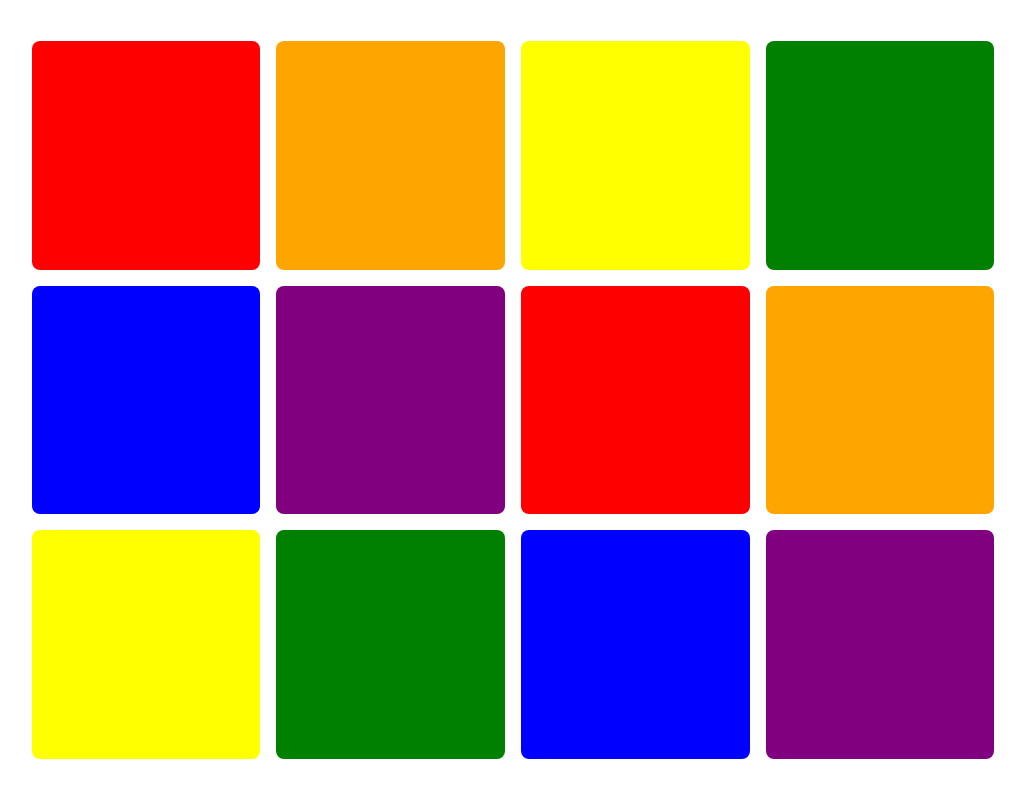
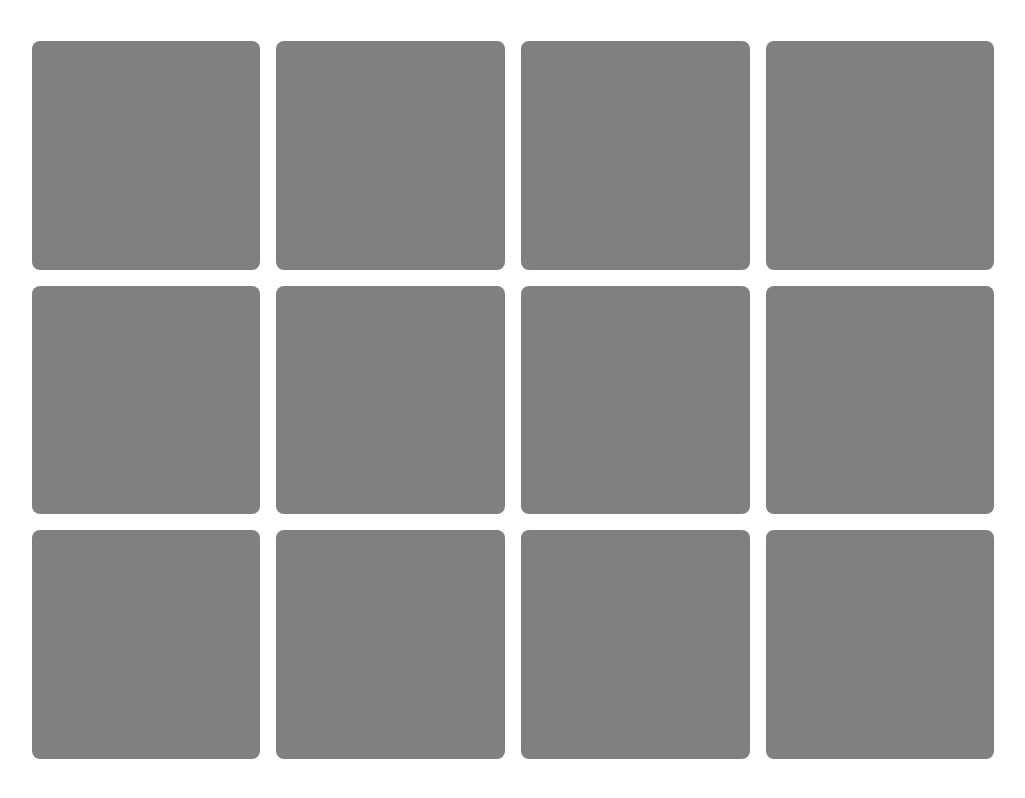
Before and after one commit to CamilleJennyLe/memory-rainbow, a React (Vite) app: page / in a window 1280 px wide. Shown: the whole page, without its empty margins (127-1152 px from the left). Built offline with nearby package versions, Linux system fonts and the light colour scheme.

Commit message:
card flip style

```diff
--- a/src/App.tsx
+++ b/src/App.tsx
@@ -5,18 +5,18 @@ function App() {
   return (
     <div className="container">
       <div className="memory-board">
-        <Card colorClassName={red} />
-        <Card colorClassName={orange} />
-        <Card colorClassName={yellow} />
-        <Card colorClassName={green} />
-        <Card colorClassName={blue} />
-        <Card colorClassName={purple} />
-        <Card colorClassName={red} />
-        <Card colorClassName={orange} />
-        <Card colorClassName={yellow} />
-        <Card colorClassName={green} />
-        <Card colorClassName={blue} />
-        <Card colorClassName={purple} />
+        <Card cardFrontClassname={red} />
+        <Card cardFrontClassname={orange} />
+        <Card cardFrontClassname={yellow} />
+        <Card cardFrontClassname={green} />
+        <Card cardFrontClassname={blue} />
+        <Card cardFrontClassname={purple} />
+        <Card cardFrontClassname={red} />
+        <Card cardFrontClassname={orange} />
+        <Card cardFrontClassname={yellow} />
+        <Card cardFrontClassname={green} />
+        <Card cardFrontClassname={blue} />
+        <Card cardFrontClassname={purple} />
       </div>
     </div>
   );
--- a/src/card/card.css
+++ b/src/card/card.css
@@ -3,3 +3,6 @@
   aspect-ratio: 1 / 1;
   border-radius: 8px;
 }
+.card-back {
+  background-color: gray !important;
+}
--- a/src/card/card.tsx
+++ b/src/card/card.tsx
@@ -1,11 +1,18 @@
+import { useState } from "react";
 import type { CardColor } from "./card-colors";
 import "./card.css";
 
 interface CardProps {
-  colorClassName: CardColor;
+  cardFrontClassname: CardColor;
 }
-function Card({ colorClassName }: CardProps) {
-  return <div className={`card ${colorClassName}`} />;
+function Card({ cardFrontClassname }: CardProps) {
+  const [isFlipped, setIsFlipped] = useState(false);
+  return (
+    <div
+      className={`card ${isFlipped ? cardFrontClassname : "card-back"}`}
+      onClick={() => setIsFlipped(true)}
+    />
+  );
 }
 
 export default Card;
```
